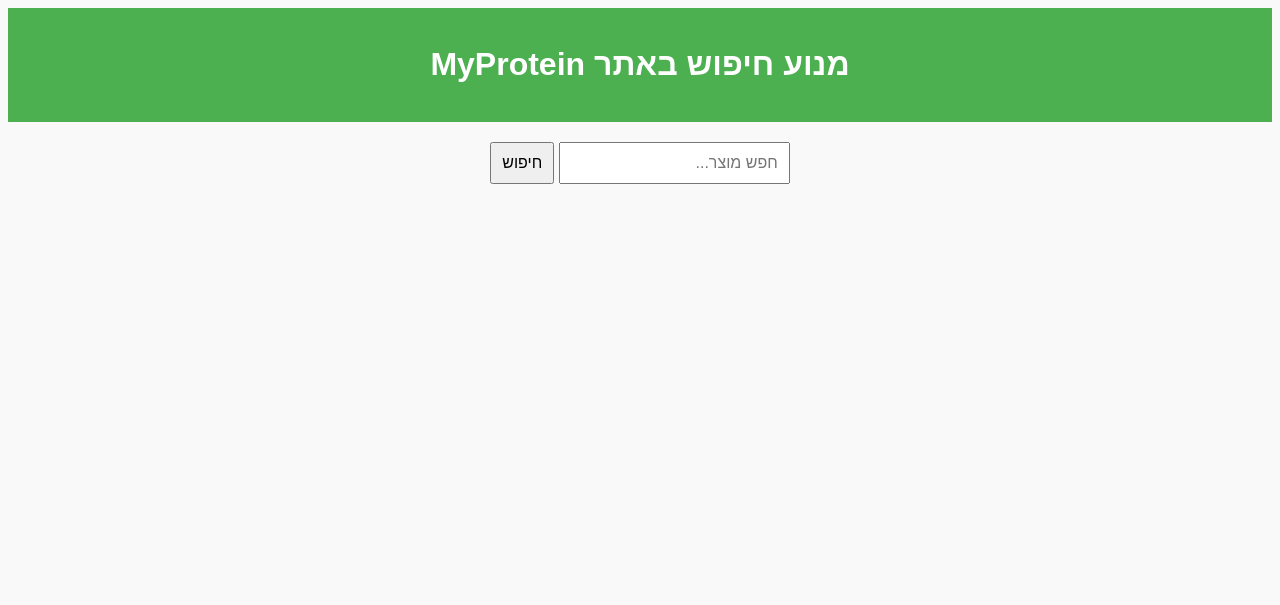
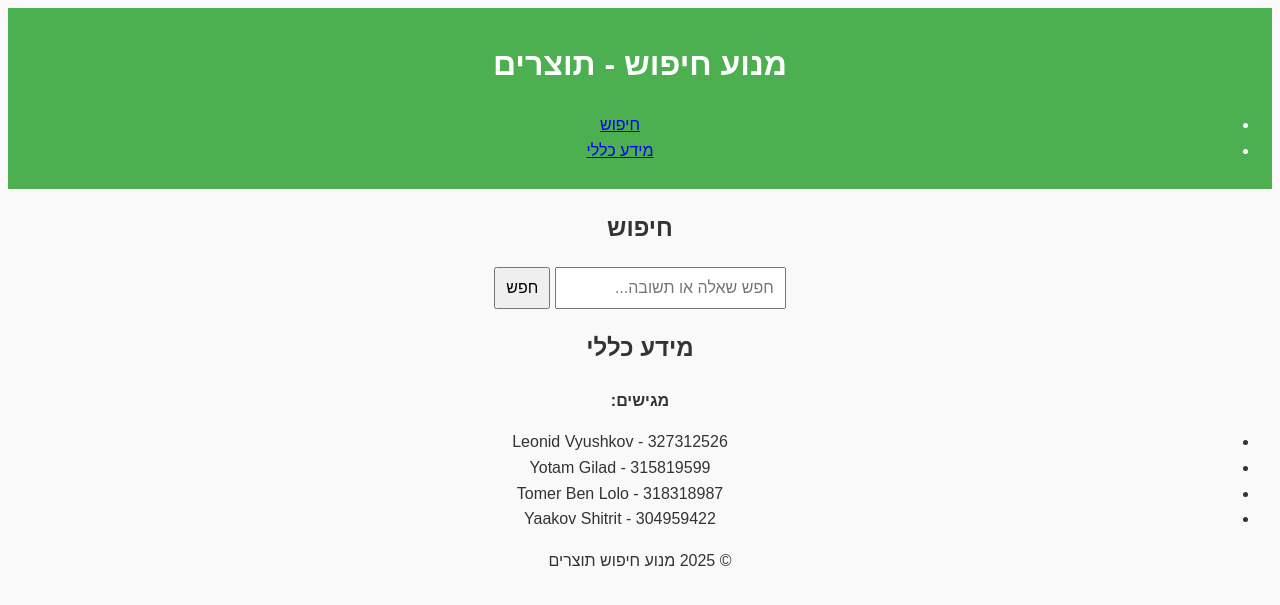
Before and after one commit to yaakovsh8/Royal_Searchers_3, a Flask app: page / in a window 1280 px wide. Shown: the top 605 px of the page. Run offline with Flask 3, Linux system fonts and the light colour scheme.

Commit message:
Add files via upload

```diff
--- a/app.py
+++ b/app.py
@@ -1,21 +1,39 @@
 from flask import Flask, render_template, request, jsonify
-from crawler import crawl
+import os
 
 app = Flask(__name__)
 
-@app.route('/')
+# כל השאלות והתשובות
+data = [
+    {"question": "שאלה 1: הרחבות שאילתא ואחזור ממוין", "answer": "תוצאה לשאלה 1 חלק 1"},
+    {"question": "שאלה 1: הרחבות שאילתא ואחזור ממוין", "answer": "תוצאה לשאלה 1 חלק 2"},
+    {"question": "שאלה 1: הרחבות שאילתא ואחזור ממוין", "answer": "תוצאה לשאלה 1 חלק 3"},
+    {"question": "שאלה 2: Link Analysis - סעיף א", "answer": "תוצאה לסעיף א בשאלה 2"},
+    {"question": "שאלה 2: Link Analysis - סעיף ב", "answer": "תוצאה לסעיף ב בשאלה 2"},
+    {"question": "שאלה 3: קדם פרויקט – בדיקת הזחלן - סעיף א", "answer": "תוצאה לסעיף א בשאלה 3"},
+    {"question": "שאלה 3: קדם פרויקט – בדיקת הזחלן - סעיף ב", "answer": "תוצאה לסעיף ב בשאלה 3"},
+    {"question": "שאלה 3: קדם פרויקט – בדיקת הזחלן - סעיף ג", "answer": "תוצאה לסעיף ג בשאלה 3"},
+    {"question": "שאלה 3: קדם פרויקט – בדיקת הזחלן - סעיף ד", "answer": "תוצאה לסעיף ד בשאלה 3"},
+    {"question": "שאלה 3: קדם פרויקט – בדיקת הזחלן - סעיף ה", "answer": "תוצאה לסעיף ה בשאלה 3"},
+    {"question": "שאלה 4", "answer": "תוצאה לשאלה 4"},
+    {"question": "שאלה 5", "answer": "תוצאה לשאלה 5"},
+    {"question": "שאלה 6: הצגת התוצרים - סעיף א", "answer": "תוצאה לסעיף א בשאלה 6"},
+    {"question": "שאלה 6: הצגת התוצרים - סעיף ב", "answer": "תוצאה לסעיף ב בשאלה 6"},
+    {"question": "שאלה 6: הצגת התוצרים - סעיף ג", "answer": "תוצאה לסעיף ג בשאלה 6"},
+    {"question": "שאלה 6: הצגת התוצרים - סעיף ד", "answer": "תוצאה לסעיף ד בשאלה 6"},
+    {"question": "שאלה 6: הצגת התוצרים - סעיף ה", "answer": "תוצאה לסעיף ה בשאלה 6"}
+]
+
+@app.route("/")
 def index():
-    return render_template('index.html')
+    return render_template("index.html")
 
-@app.route('/search', methods=['GET'])
+@app.route("/search", methods=["POST"])
 def search():
-    query = request.args.get('query')
-    if not query:
-        return jsonify({"error": "No query provided"}), 400
+    query = request.json.get("query", "").lower()
+    results = [item for item in data if query in item["question"].lower() or query in item["answer"].lower()]
+    return jsonify(results)
 
-    start_url = "https://www.myprotein.co.il/"
-    results = crawl(query, start_url, max_page=5)  # קריאה לקוד שלך
-    return jsonify(results)  # החזרת התוצאות ל-JavaScript
-
-if __name__ == '__main__':
-    app.run(debug=True)
+if __name__ == "__main__":
+    port = int(os.environ.get("PORT", 5000))
+    app.run(host="0.0.0.0", port=port, debug=True)
--- a/static/script.js
+++ b/static/script.js
@@ -1,21 +1,19 @@
-document.getElementById('search-form').addEventListener('submit', async (event) => {
-    event.preventDefault();
-    const query = document.getElementById('search-query').value;
+const data = [
+    { question: "שאלה 1: הרחבות שאילתא ואחזור ממוין", answer: "תוצאה לשאלה 1 חלק 1" },
+    { question: "שאלה 2: Link Analysis", answer: "תוצאה לסעיף ב בשאלה 2" },
+    { question: "שאלה 3: קדם פרויקט – בדיקת הזחלן", answer: "תוצאה לסעיף א בשאלה 3" },
+    // הוסף כאן את שאר השאלות והתשובות
+];
 
-    const response = await fetch(`/search?query=${query}`);
-    const results = await response.json();
+document.getElementById("search-button").addEventListener("click", () => {
+    const query = document.getElementById("search-input").value.toLowerCase();
+    const results = data.filter(item => item.question.toLowerCase().includes(query) || item.answer.toLowerCase().includes(query));
+    displayResults(results);
+});
 
-    const resultsDiv = document.getElementById('results');
-    resultsDiv.innerHTML = '';
-
-    if (results.error) {
-        resultsDiv.textContent = results.error;
-        return;
-    }
-
-    results.forEach(page => {
-        const pageElement = document.createElement('div');
-        pageElement.innerHTML = `<h3><a href="${page.url}" target="_blank">${page.url}</a></h3><p>${JSON.stringify(page.results)}</p>`;
-        resultsDiv.appendChild(pageElement);
-    });
-});
+function displayResults(results) {
+    const resultsDiv = document.getElementById("results");
+    resultsDiv.innerHTML = results.length
+        ? results.map(item => `<div class="result"><h3>${item.question}</h3><p>${item.answer}</p></div>`).join("")
+        : "<p>לא נמצאו תוצאות</p>";
+}
--- a/templates/index.html
+++ b/templates/index.html
@@ -3,20 +3,44 @@
 <head>
     <meta charset="UTF-8">
     <meta name="viewport" content="width=device-width, initial-scale=1.0">
+    <title>מנוע חיפוש - תוצרים</title>
     <link rel="stylesheet" href="{{ url_for('static', filename='style.css') }}">
-    <title>מנוע חיפוש</title>
 </head>
 <body>
     <header>
-        <h1>מנוע חיפוש באתר MyProtein</h1>
+        <h1>מנוע חיפוש - תוצרים</h1>
+        <nav>
+            <ul>
+                <li><a href="#search-section">חיפוש</a></li>
+                <li><a href="#intro">מידע כללי</a></li>
+            </ul>
+        </nav>
     </header>
     <main>
-        <form id="search-form">
-            <input type="text" id="search-query" placeholder="חפש מוצר..." required>
-            <button type="submit">חיפוש</button>
-        </form>
-        <div id="results"></div>
+        <section id="search-section">
+            <h2>חיפוש</h2>
+            <input type="text" id="search-input" placeholder="חפש שאלה או תשובה...">
+            <button id="search-button">חפש</button>
+            <div id="results"></div>
+        </section>
+
+        <section id="intro">
+            <h2>מידע כללי</h2>
+            <p>
+                <strong>מגישים:</strong>
+                <ul>
+                    <li>Leonid Vyushkov - 327312526</li>
+                    <li>Yotam Gilad - 315819599</li>
+                    <li>Tomer Ben Lolo - 318318987</li>
+                    <li>Yaakov Shitrit - 304959422</li>
+                </ul>
+            </p>
+        </section>
     </main>
+    <footer>
+        <p>&copy; 2025 מנוע חיפוש תוצרים</p>
+    </footer>
+
     <script src="{{ url_for('static', filename='script.js') }}"></script>
 </body>
 </html>
```
